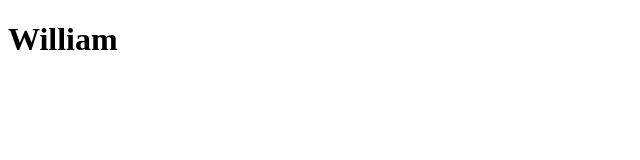
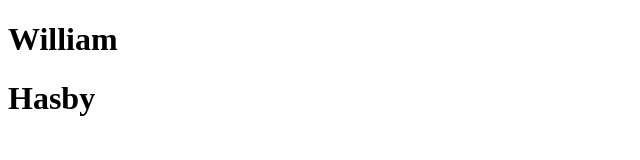
Before and after one commit to kristiawan6/latiahan, a plain HTML site: page index.html in a window 1280 px wide. Shown: the whole page, without its empty margins (0-640 px from the left). Drawn offline with Linux system fonts and the light colour scheme.

Commit message:
tambah nama hasbi

```diff
--- a/index.html
+++ b/index.html
@@ -7,5 +7,6 @@
 </head>
 <body>
     <h1>William</h1>
+    <h1>Hasby</h1>
 </body>
 </html></html>
```
